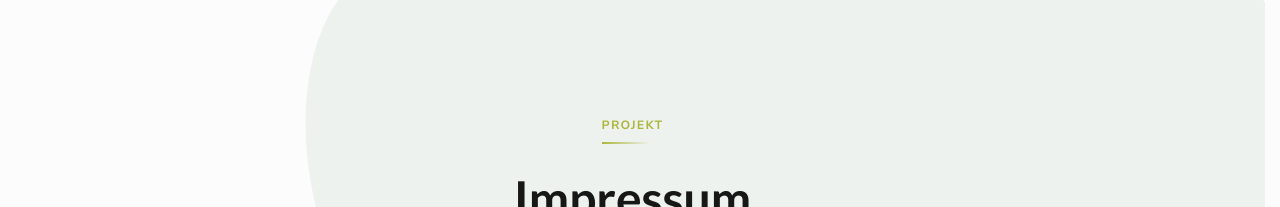
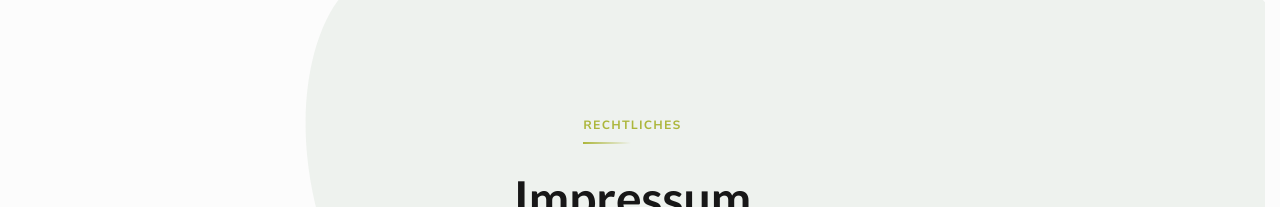
Before and after one commit to green-ecolution/project-website, a React (Vite) app: page /impressum in a window 1280 px wide. Shown: the part 98-305 px from the top of the page. Built offline with nearby package versions, Linux system fonts and the light colour scheme.

Commit message:
fix(legal): change hero label from 'Projekt' to 'Rechtliches'

```diff
--- a/src/tsx/pages/DatenschutzPage.tsx
+++ b/src/tsx/pages/DatenschutzPage.tsx
@@ -52,7 +52,7 @@ function DatenschutzPage() {
           { name: 'Datenschutz', path: '/datenschutz' },
         ]}
       />
-      <Hero headline={heroHeadline} description={heroDescription} />
+      <Hero headline={heroHeadline} description={heroDescription} label="Rechtliches" />
 
       <section
         ref={ref}
--- a/src/tsx/pages/ImpressumPage.tsx
+++ b/src/tsx/pages/ImpressumPage.tsx
@@ -49,7 +49,7 @@ function ImpressumPage() {
           { name: 'Impressum', path: '/impressum' },
         ]}
       />
-      <Hero headline={heroHeadline} description={heroDescription} />
+      <Hero headline={heroHeadline} description={heroDescription} label="Rechtliches" />
 
       <section
         ref={ref}
```
